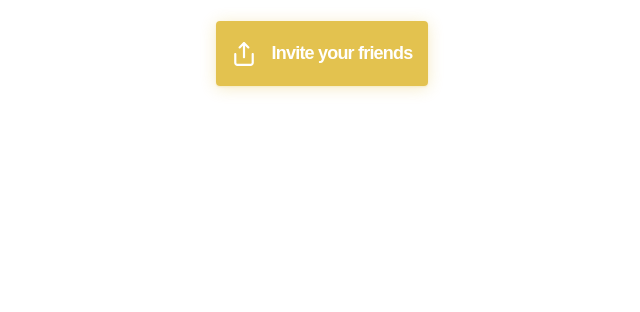
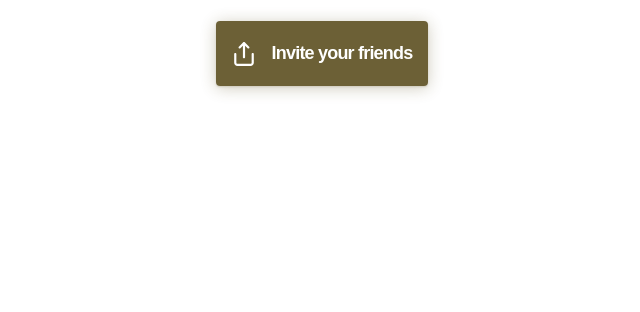
Before and after one commit to AMoreaux/AMoreaux.github.io, a plain HTML site: page index.html in a window 1280 px wide. Shown: the part 488-800 px from the top of the page, without its empty margins (318-958 px from the left). Drawn offline with Linux system fonts and the light colour scheme.

Commit message:
Update design token

```diff
--- a/color.css
+++ b/color.css
@@ -6,7 +6,7 @@
 */
 
 :root {
-  --app: #e3c24f;
+  --app: #6c6036;
   --background: #ffffff;
   --text: #1a1717;
 }
```
